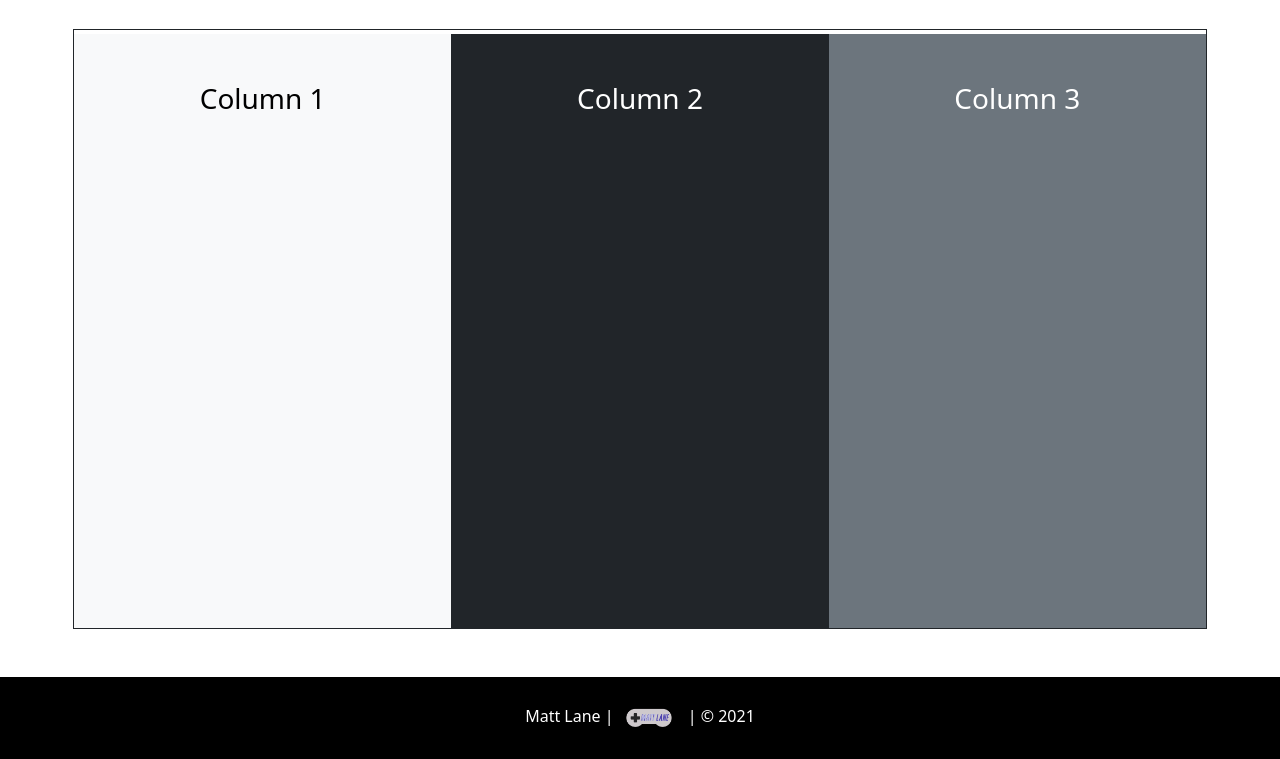
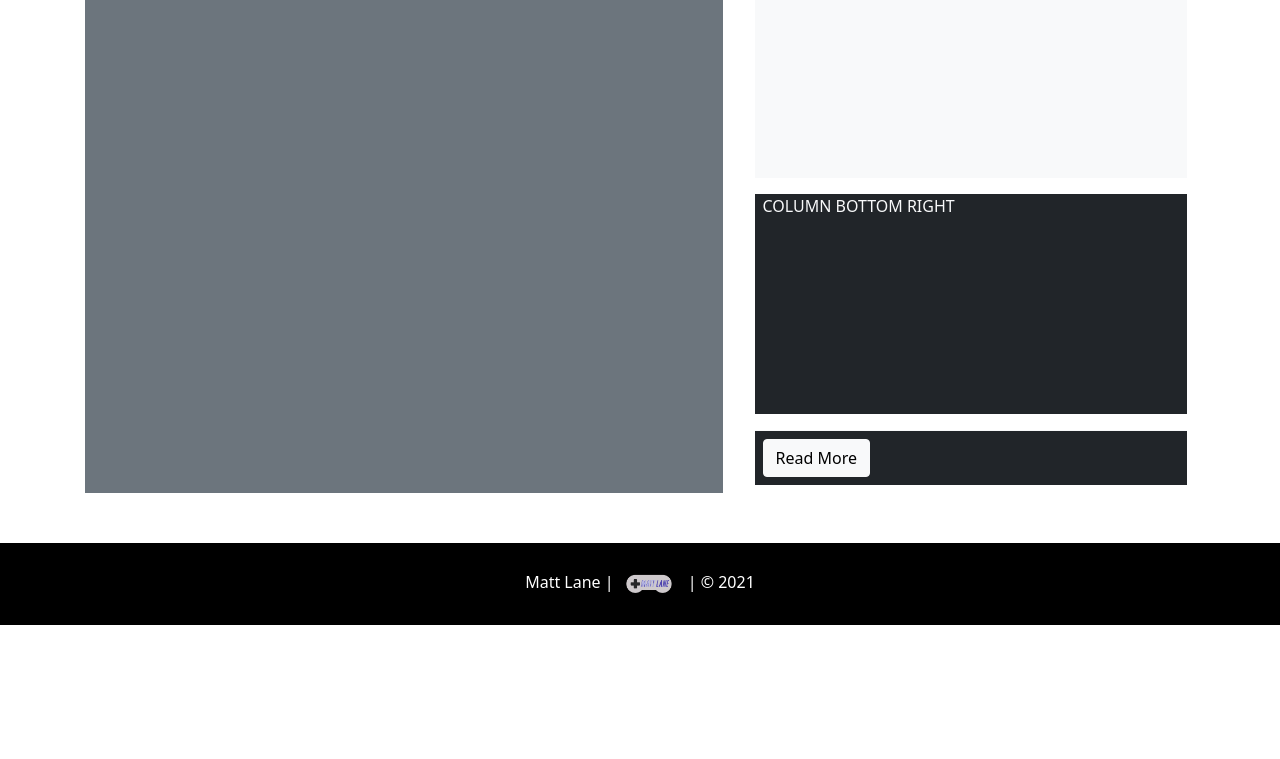
Before and after one commit to LaneTrain47/BSGridSamples, a plain HTML site: page Grid4.html in a window 1280 px wide. Shown: the part 175-934 px from the top of the page. After the commit the page ends 800 px from the top, so only its background shows below. Drawn offline with nearby package versions, Linux system fonts and the light colour scheme.

Commit message:
20210929_021100
Added placeholders to bodies of grid pages 4-7

```diff
--- a/Grid4.html
+++ b/Grid4.html
@@ -63,27 +63,32 @@
     </nav>
 
     <main class="flex-shrink-0">
-        <div class="container minHeight h-100 mb-5">
+        <div class="container minHeight h-100 mb-1">
+            <h1 class="mt-2 text-center">Grid Four</h1>
 
-            <h1 class="mt-5 text-center">Grid Four</h1>
-
-            <div class="row row-cols-1 row-cols-md-3 gy-1 mt-5 minHeight border border-dark">
-
-                <div class="col-4 bg-light text-black">
-                    <h3 class="text-center mt-5">Column 1</h3>
+            <div class="row h-100">
+                <!-- Left Column -->
+                <div class="col-7">
+                    <div class="p-3 bg-secondary text-light h-100">
+                        COLUMN LEFT
+                    </div>
                 </div>
-
-                <div class="col-4 bg-dark text-white">
-                    <h3 class="text-center mt-5">Column 2</h3>
+                <!-- Right Column -->
+                <div class="col-5 d-flex flex-column justify-content-evenly h-100">
+                    <div class="h-50 bg-light ps-2 m-2">
+                        COLUMN RIGHT
+                    </div>
+                    <div class="h-50 bg-dark text-light ps-2 m-2">
+                        COLUMN BOTTOM RIGHT
+                    </div>
+                    <div class="bg-dark border-top border-light border-1 p-2 m-2">
+                        <button type="button" class="btn btn-light">Read More</button>
+                    </div>
                 </div>
-
-                <div class="col-4 bg-secondary text-white">
-                    <h3 class="text-center mt-5">Column 3</h3>
-                </div>
-
             </div>
         </div>
     </main>
+
     <footer class="footer mt-auto py-3 bg-black sticky-footer">
         <div class="container-fluid text-center">
             <span class="text-white">Matt Lane |<img src="/img/Favicon.png" class="faviconFooter"> |
```
Also changed, not shown: Grid5.html (+18 -17 lines), Grid6.html (+20 -13 lines), Grid7.html (+22 -1 lines), Grid8.html (line endings or trailing spaces).
